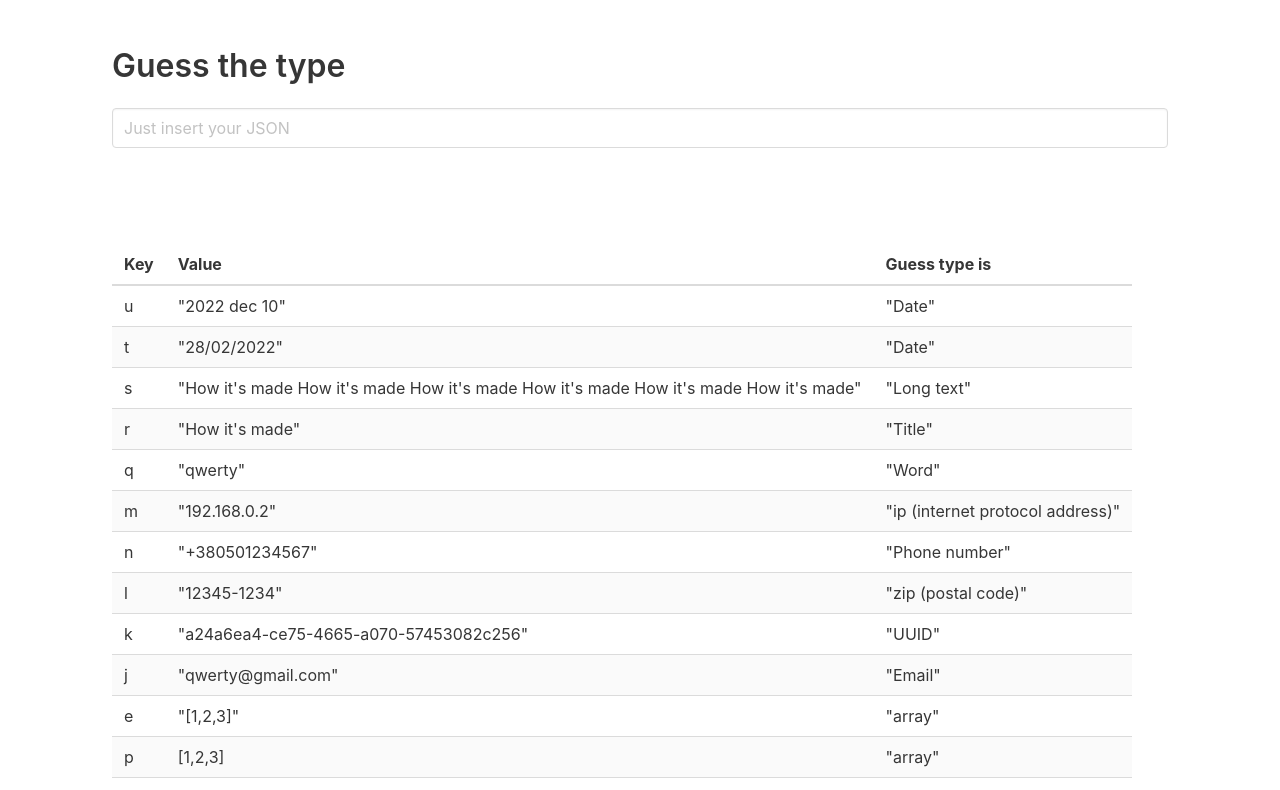
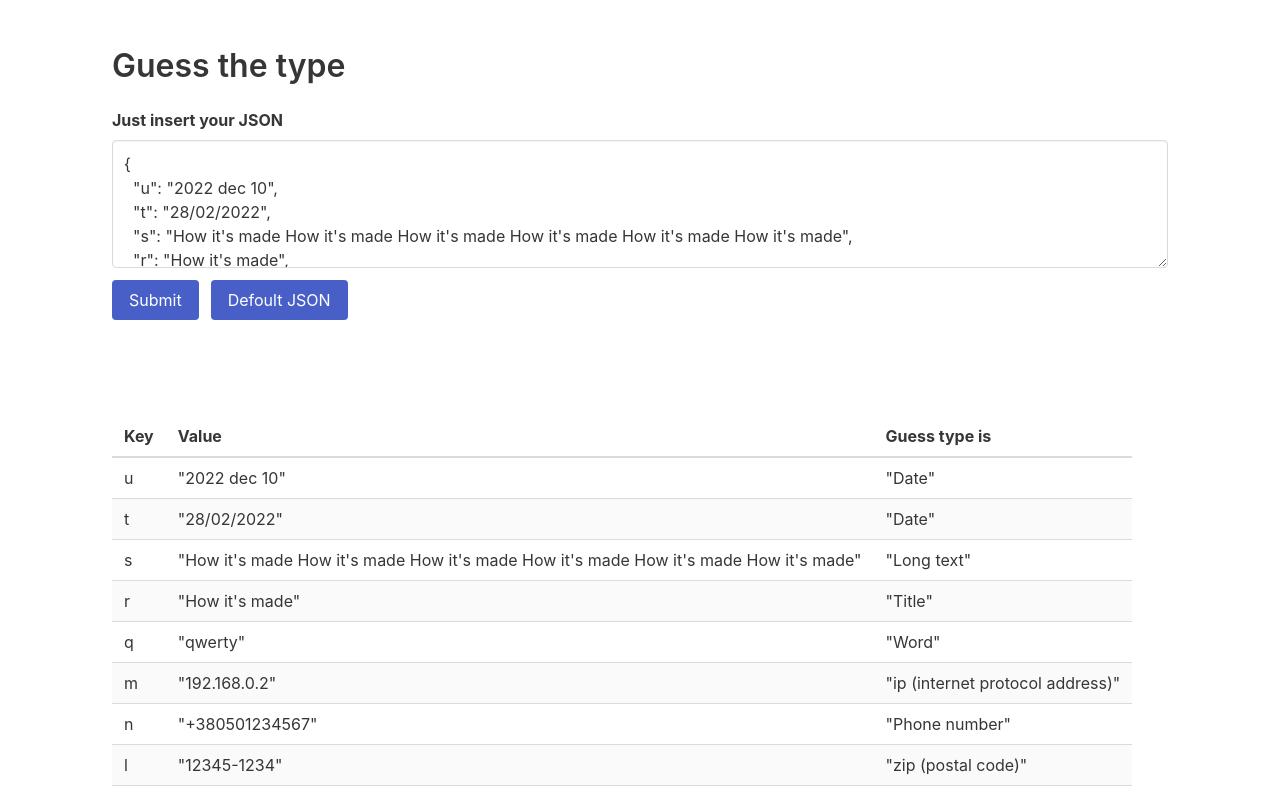
Before and after one commit to GitRoko/guess-the-type, a React (Create React App) app: page / in a window 1280 px wide. Shown: the top 790 px of the page. Built offline with nearby package versions, Linux system fonts and the light colour scheme.

Commit message:
change input to textarea

```diff
--- a/src/App.jsx
+++ b/src/App.jsx
@@ -28,6 +28,7 @@ const myJSON = `{
 const App = () => {
   const [newJson, setNewJson] = useState(myJSON);
   const [newItems, setNewItems] = useState(newJson);
+  const [valueTextArea, setValueTextArea] = useState(newJson);
   const [error, setError] = useState(false);
 
   let typeItems = {};
@@ -40,19 +41,18 @@ const App = () => {
         return JSON.parse(newJson);
       } catch {
         setError(true);
+        return newJson;
       }
     };
 
     setNewItems(temp);
   }, [newJson]);
 
-
   const whatNumber = (num) => Number.isInteger(num) ? 'integer' : 'double';
 
   const objectIsNull = (obj) => (obj === null && Object.is(obj, null)) ? true : false;
 
   const objectIsArray = (obj) => (Array.isArray(obj)) ? true : false;
-
 
   // Function "stringIs" checks the string for the type hidden in it, if there is none, then it tries to recognize what kind of string it is.
   // Add check:
@@ -221,23 +221,48 @@ const App = () => {
     }
   };
 
-  console.table(newItems);
-
   return (
     <div className="App">
       <div className="container">
         <section className="section">
           <h1 className="title">Guess the type</h1>
-          <input
-            type="text"
-            name="newJSON"
-            placeholder="Just insert your JSON"
-            className="input"
-            value={''}
+
+          <div className="field">
+            <label className="label">Just insert your JSON</label>
+            <div className="control">
+              <textarea
+                className="textarea"
+                placeholder="Textarea"
+                value={valueTextArea}
                 onChange={(event) => {
-              setNewJson(event.target.value);
+                  setValueTextArea(event.target.value);
                 }}
-          />
+              >
+              </textarea>
+            </div>
+          </div>
+
+          <div className="field is-grouped">
+            <div className="control">
+              <button
+                className="button is-link"
+                onClick={() => setNewJson(valueTextArea)}
+              >
+                Submit
+              </button>
+            </div>
+            <div className="control">
+              <button
+                className="button is-link"
+                onClick={() => {
+                  setValueTextArea(myJSON);
+                  setNewJson(myJSON);
+                }}
+              >
+                Defoult JSON
+              </button>
+            </div>
+          </div>
         </section>
         <section className="section">
           <div className="table-container">
```
Lines whose indentation alone changed are shown as unchanged.
